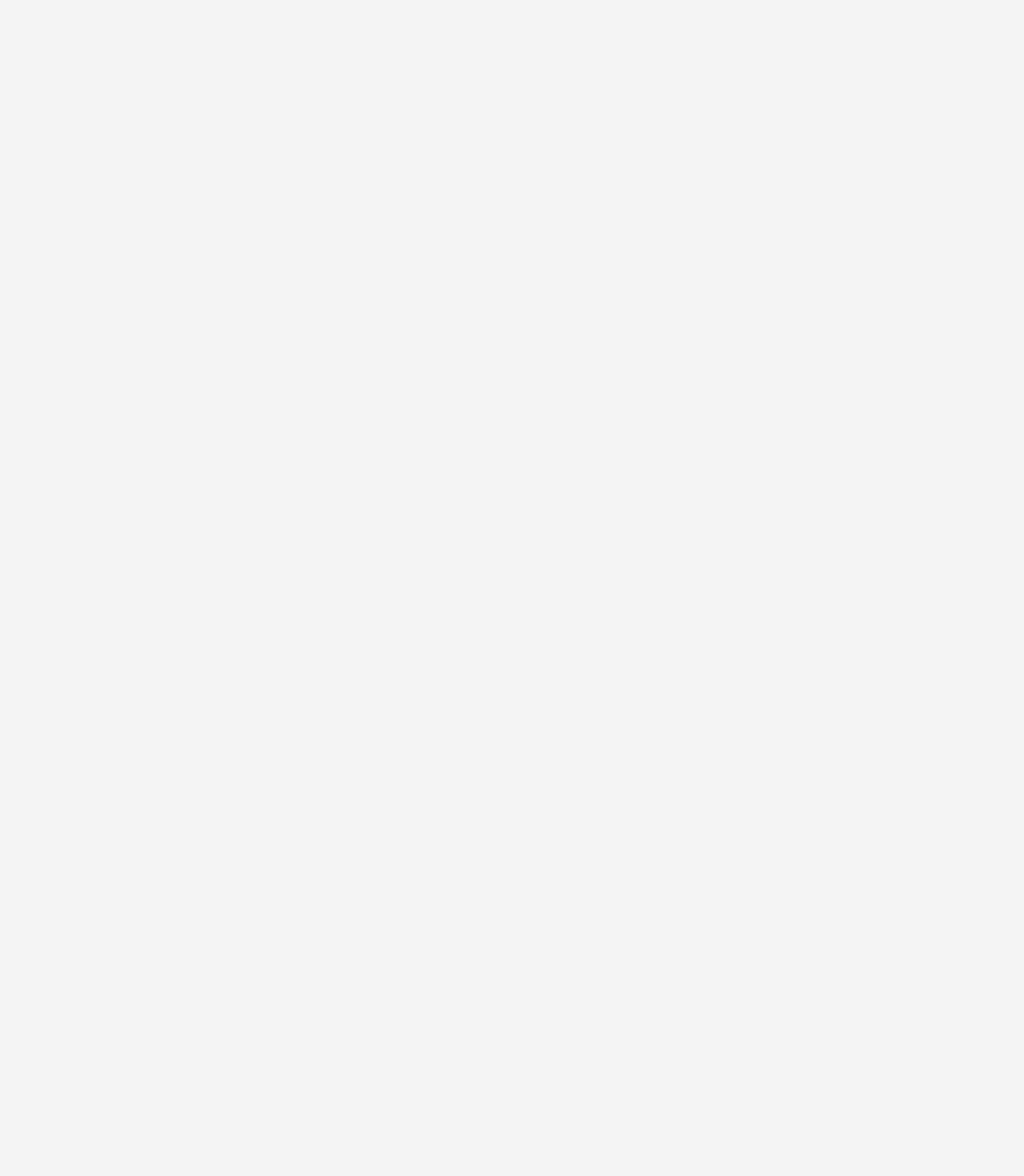
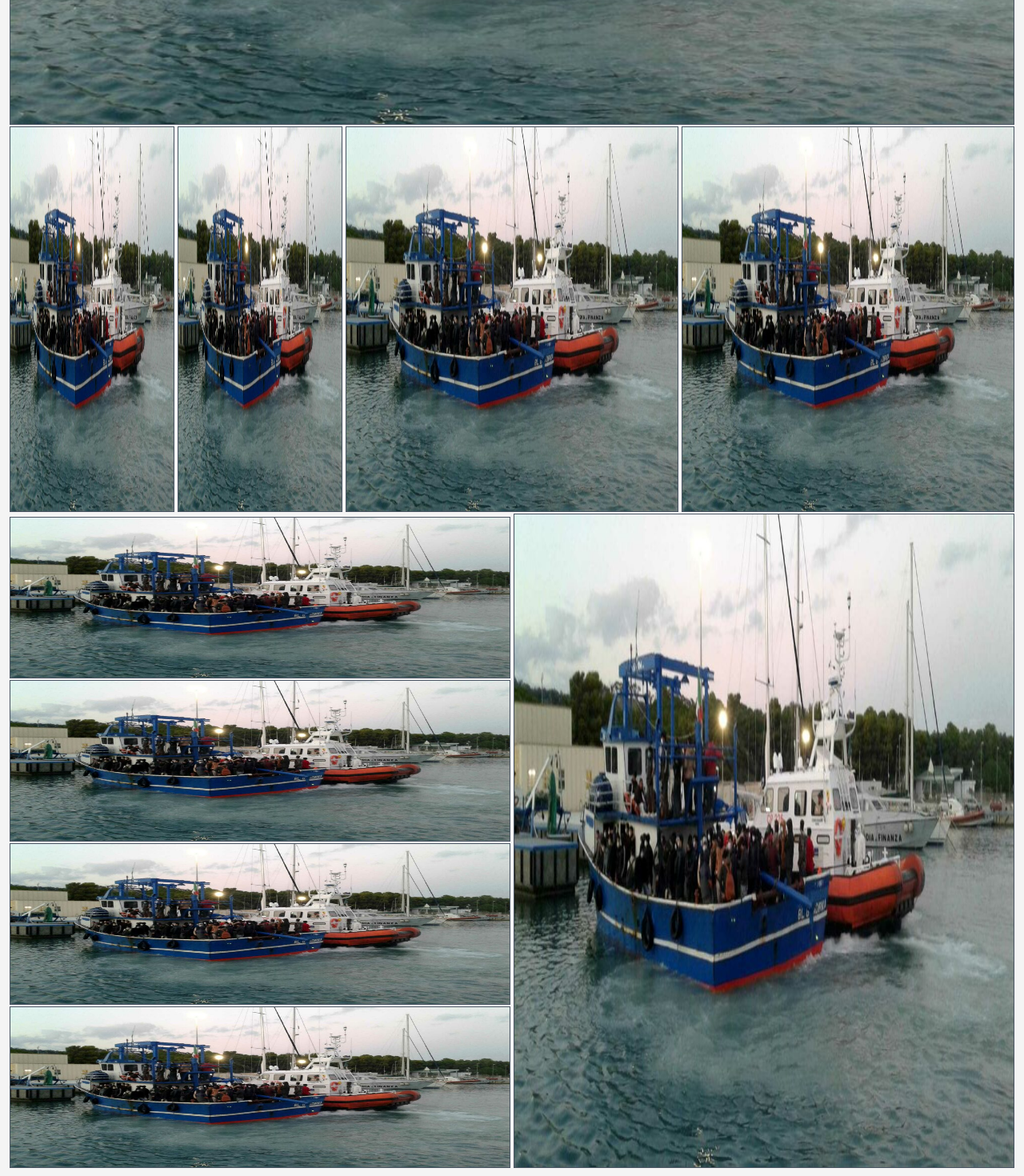
Before and after one commit to marcoglp98/atoms-demo, a React (Create React App) app: page / in a window 1280 px wide. Shown: the part 4040-5510 px from the top of the page at 80% size. Before the commit the page ends 3562 px from the top, so only its background shows below. Built offline with nearby package versions, Linux system fonts and the light colour scheme.

Commit message:
feat: add SecondNewsCont component

```diff
--- a/src/components/large/SecondNewsCont.jsx
+++ b/src/components/large/SecondNewsCont.jsx
@@ -41,6 +41,39 @@ const SecondNewsCont = () => {
       <div className=" bg-red-500 max-h-[40vh] col-span-1">
         <BlogBanner></BlogBanner>
       </div>
+      <div className=" bg-red-500 max-h-[80vh] col-span-6">
+        <NewsCard sizes="h-[80vh] w-[100vw]" image={roccella}></NewsCard>
+      </div>
+      <div className=" bg-red-500 max-h-[60vh] col-span-1 ">
+        <NewsCard sizes="h-[60vh] w-[100vw]" image={roccella}></NewsCard>
+      </div>
+      <div className=" bg-red-500 max-h-[60vh] col-span-1 ">
+        <NewsCard sizes="h-[60vh] w-[100vw]" image={roccella}></NewsCard>
+      </div>
+      <div className=" bg-red-500 max-h-[60vh] col-span-2 ">
+        <NewsCard sizes="h-[60vh] w-[100vw]" image={roccella}></NewsCard>
+      </div>
+      <div className=" bg-red-500 max-h-[60vh] w-[vw] col-span-2 ">
+        <NewsCard sizes="h-[60vh] w-[100vw]" image={roccella}></NewsCard>
+      </div>
+      <div className=" bg-red-500 max-h-[0vh] w-[vw] col-start-4 col-span-3 ">
+        <NewsCard sizes="h-[102vh] w-[100vw]" image={roccella}></NewsCard>
+      </div>
+      <div className=" bg-red-500 max-h-[25vh] col-start-1 col-end-4 ">
+        <NewsCard sizes="h-[25vh] w-[100vw]" image={roccella}></NewsCard>
+      </div>
+
+      <div className=" bg-red-500 max-h-[25vh] w-[vw] col-start-1 col-end-4">
+        <NewsCard sizes="h-[25vh] w-[100vw]" image={roccella}></NewsCard>
+      </div>
+      <div className=" bg-red-500 max-h-[25vh] w-[vw] col-start-1 col-end-4 ">
+        <NewsCard sizes="h-[25vh] w-[100vw]" image={roccella}></NewsCard>
+      </div>
+
+      <div className=" bg-red-500 max-h-[25vh] w-[vw] col-start-1 col-end-4 ">
+        <NewsCard sizes="h-[25vh] w-[100vw]" image={roccella}></NewsCard>
+      </div>
+
     </div>
   );
 };
--- a/src/index.css
+++ b/src/index.css
@@ -5,7 +5,3 @@
 body {
   background-color: #f4f4f4;
 }
-
-.bg-roccella {
-  background-image: url("/src/resources/backgrounds/roccella.jpg");
-}
```
